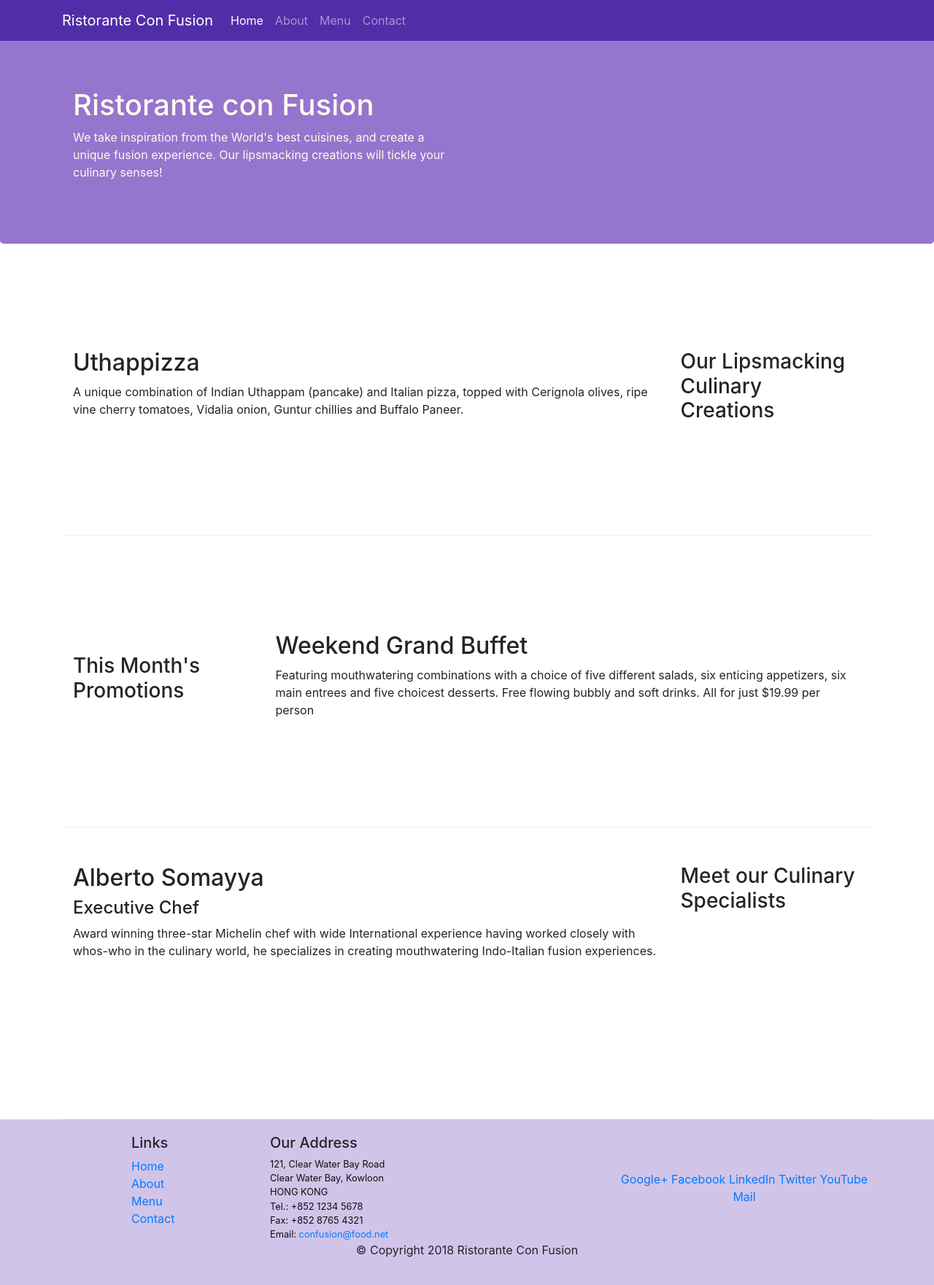
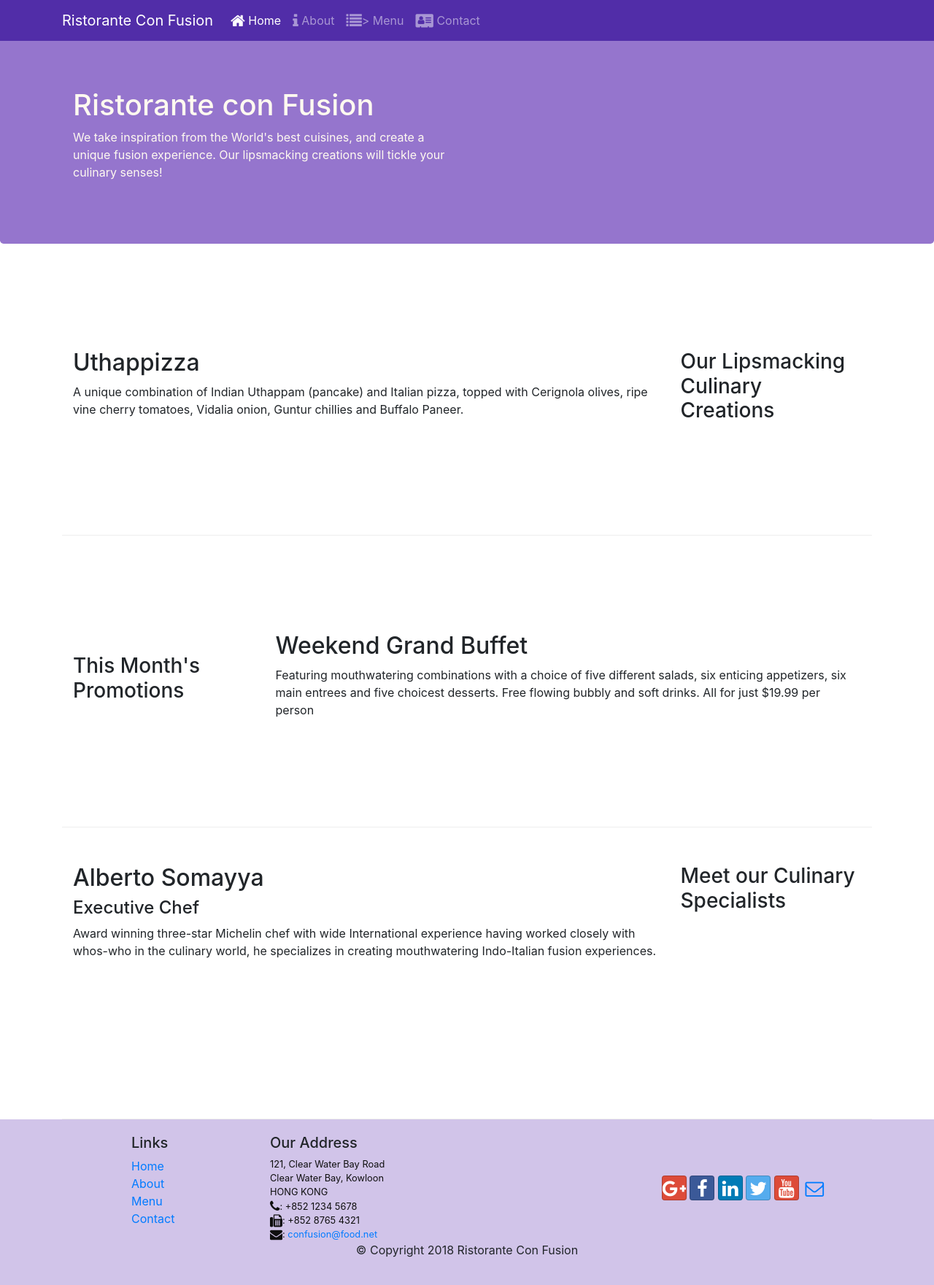
Before and after one commit to joymathews/bootstrap, a website: page index.html in a window 1280 px wide. Shown: the whole page at 73% size. Drawn offline with nearby package versions, Linux system fonts and the light colour scheme.

Commit message:
Icon Fonts

```diff
--- a/index.html
+++ b/index.html
@@ -9,6 +9,8 @@
     <!-- Bootstrap CSS -->
     <link rel="stylesheet" href="node_modules/bootstrap/dist/css/bootstrap.min.css">
     <link href="css/styles.css" rel="stylesheet">
+    <link rel="stylesheet" href="node_modules/font-awesome/css/font-awesome.min.css">
+    <link rel="stylesheet" href="node_modules/bootstrap-social/bootstrap-social.css">
     <title>Ristorante Con Fusion</title>
 </head>
 
@@ -21,18 +23,12 @@
             <a class="navbar-brand" href="#">Ristorante Con Fusion</a>
             <div class="collapse navbar-collapse" id="Navbar">
                 <ul class="navbar-nav mr-auto">
-                    <li class="nav-item active">
-                        <a class="nav-link" href="#">Home</a>
+                    <li class="nav-item active"><a class="nav-link" href="#"><span class="fa fa-home fa-lg"></span> Home</a></li>
+                    <li class="nav-item"><a class="nav-link" href="./aboutus.html"><span
+                                class="fa fa-info fa-lg"></span> About</a></li>
+                    <li class="nav-item"><a class="nav-link" href="#"><span class="fa fa-list fa-lg"></span>> Menu</a>
                     </li>
-                    <li class="nav-item">
-                        <a class="nav-link" href="./aboutus.html">About</a>
-                    </li>
-                    <li class="nav-item">
-                        <a class="nav-link" href="#">Menu</a>
-                    </li>
-                    <li class="nav-item">
-                        <a class="nav-link" href="#">Contact</a>
-                    </li>
+                    <li class="nav-item"><a class="nav-link" href="#"><span class="fa fa-address-card fa-lg"></span> Contact</a></li>
                 </ul>
             </div>
         </div>
@@ -43,7 +39,8 @@
             <div class="row row-header align-items-center">
                 <div class="col-12 col-sm-6">
                     <h1>Ristorante con Fusion</h1>
-                    <p>We take inspiration from the World's best cuisines, and create a unique fusion experience. Our lipsmacking creations will tickle your culinary senses!</p>
+                    <p>We take inspiration from the World's best cuisines, and create a unique fusion experience. Our
+                        lipsmacking creations will tickle your culinary senses!</p>
                 </div>
                 <div class="col-12 col-sm">
                 </div>
@@ -58,7 +55,9 @@
             </div>
             <div class="col col-sm order-sm-first col-md">
                 <h2>Uthappizza</h2>
-                <p class="d-none d-sm-block">A unique combination of Indian Uthappam (pancake) and Italian pizza, topped with Cerignola olives, ripe vine cherry tomatoes, Vidalia onion, Guntur chillies and Buffalo Paneer.</p>
+                <p class="d-none d-sm-block">A unique combination of Indian Uthappam (pancake) and Italian pizza, topped
+                    with Cerignola olives, ripe vine cherry tomatoes, Vidalia onion, Guntur chillies and Buffalo Paneer.
+                </p>
             </div>
         </div>
 
@@ -69,7 +68,9 @@
             </div>
             <div class="col col-sm col-md">
                 <h2>Weekend Grand Buffet</h2>
-                <p class="d-none d-sm-block">Featuring mouthwatering combinations with a choice of five different salads, six enticing appetizers, six main entrees and five choicest desserts. Free flowing bubbly and soft drinks. All for just $19.99 per person </p>
+                <p class="d-none d-sm-block">Featuring mouthwatering combinations with a choice of five different
+                    salads, six enticing appetizers, six main entrees and five choicest desserts. Free flowing bubbly
+                    and soft drinks. All for just $19.99 per person </p>
             </div>
         </div>
 
@@ -80,7 +81,9 @@
             <div class="col col-sm order-sm-first col-md">
                 <h2>Alberto Somayya</h2>
                 <h4>Executive Chef</h4>
-                <p class="d-none d-sm-block">Award winning three-star Michelin chef with wide International experience having worked closely with whos-who in the culinary world, he specializes in creating mouthwatering Indo-Italian fusion experiences. </p>
+                <p class="d-none d-sm-block">Award winning three-star Michelin chef with wide International experience
+                    having worked closely with whos-who in the culinary world, he specializes in creating mouthwatering
+                    Indo-Italian fusion experiences. </p>
             </div>
         </div>
     </div>
@@ -92,7 +95,7 @@
                     <h5>Links</h5>
                     <ul class="list-unstyled">
                         <li><a href="#">Home</a></li>
-                        <li><a href="#">About</a></li>
+                        <li><a href="./aboutus.html">About</a></li>
                         <li><a href="#">Menu</a></li>
                         <li><a href="#">Contact</a></li>
                     </ul>
@@ -103,19 +106,20 @@
                         121, Clear Water Bay Road<br>
                         Clear Water Bay, Kowloon<br>
                         HONG KONG<br>
-		              Tel.: +852 1234 5678<br>
-		              Fax: +852 8765 4321<br>
-		              Email: <a href="mailto:confusion@food.net">confusion@food.net</a>
+                        <i class="fa fa-phone fa-lg"></i>: +852 1234 5678<br>
+                        <i class="fa fa-fax fa-lg"></i>: +852 8765 4321<br>
+                        <i class="fa fa-envelope fa-lg"></i>:
+                        <a href="mailto:confusion@food.net">confusion@food.net</a>
                     </address>
                 </div>
                 <div class="col-12 col-sm-4 align-self-center">
                     <div class="text-center">
-                        <a href="http://google.com/+">Google+</a>
-                        <a href="http://www.facebook.com/profile.php?id=">Facebook</a>
-                        <a href="http://www.linkedin.com/in/">LinkedIn</a>
-                        <a href="http://twitter.com/">Twitter</a>
-                        <a href="http://youtube.com/">YouTube</a>
-                        <a href="mailto:">Mail</a>
+                        <a class="btn btn-social-icon btn-google" href="http://google.com/+"><i class="fa fa-google-plus"></i></a>
+                        <a class="btn btn-social-icon btn-facebook" href="http://www.facebook.com/profile.php?id="><i class="fa fa-facebook"></i></a>
+                        <a class="btn btn-social-icon btn-linkedin" href="http://www.linkedin.com/in/"><i class="fa fa-linkedin"></i></a>
+                        <a class="btn btn-social-icon btn-twitter" href="http://twitter.com/"><i class="fa fa-twitter"></i></a>
+                        <a class="btn btn-social-icon btn-google" href="http://youtube.com/"><i class="fa fa-youtube"></i></a>
+                        <a class="btn btn-social-icon" href="mailto:"><i class="fa fa-envelope-o"></i></a>
                     </div>
                 </div>
             </div>
--- a/package.json
+++ b/package.json
@@ -15,6 +15,8 @@
   },
   "dependencies": {
     "bootstrap": "^4.0.0",
+    "bootstrap-social": "^5.1.1",
+    "font-awesome": "^4.7.0",
     "jquery": "^3.3.1",
     "popper.js": "^1.12.9"
   }
```
Also changed, not shown: aboutus.html (+44 -28 lines). Lines whose indentation alone changed are shown as unchanged.
